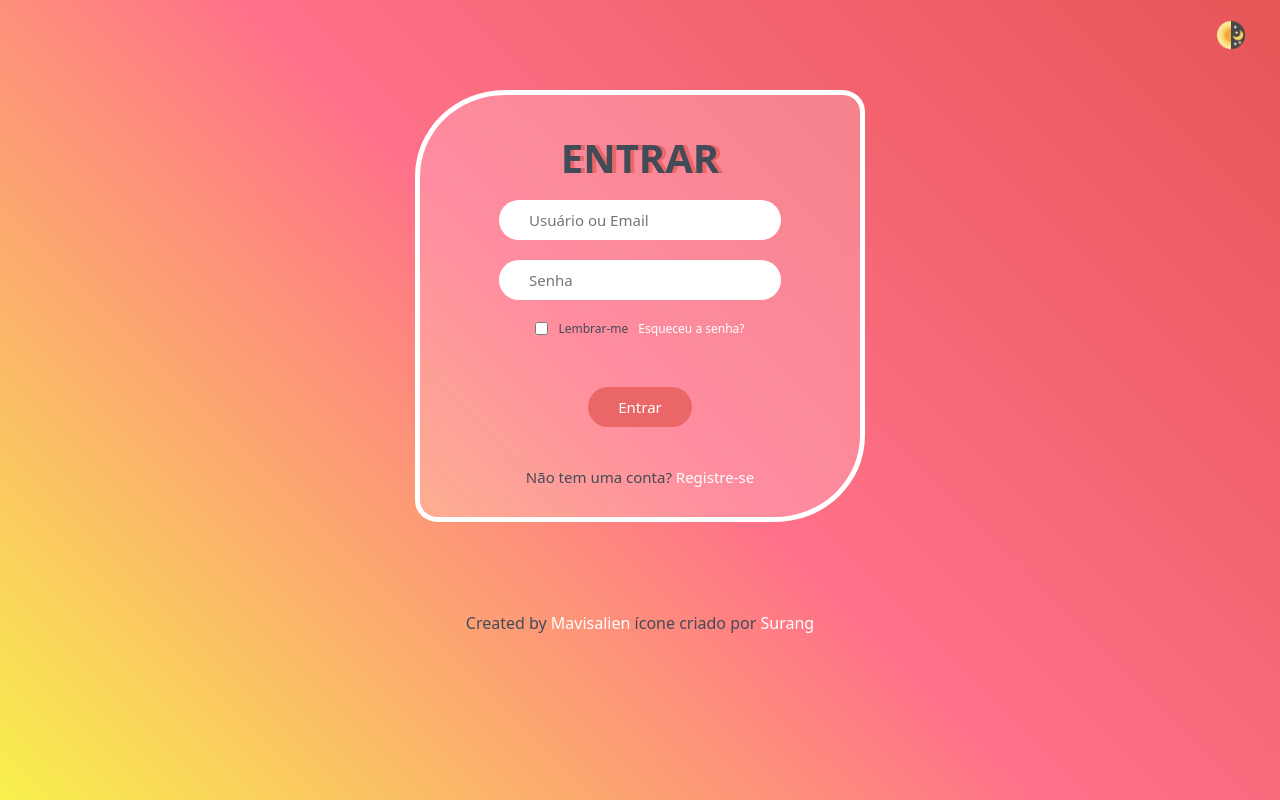
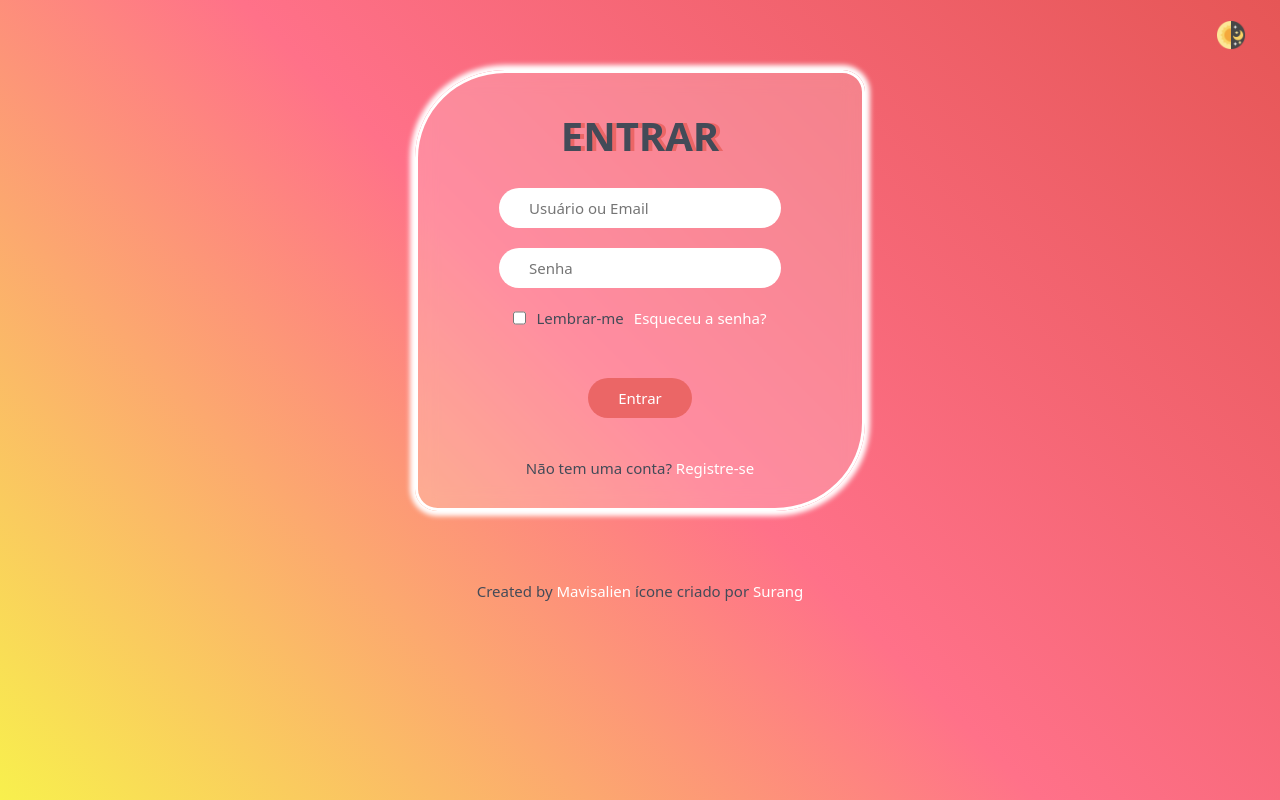
Before and after one commit to Mavisalien/Login-paradise, a plain HTML site: page index.html in a window 1280 px wide. Drawn offline with Linux system fonts and the light colour scheme; files whose address does not match are found by name; a web font is replaced by a local one.

Commit message:
Update style.css

```diff
--- a/style.css
+++ b/style.css
@@ -20,6 +20,7 @@ body {
 body.dark {
   background: linear-gradient(rgba(0, 0, 0, 0.7), rgba(0, 0, 0, 0.8)),
   linear-gradient(45deg,  #f8f04d, #ff7189, #e65656);
+  color:rgb(109, 122, 143) ;
 }
 #toggle-tema {
   position: absolute;
@@ -40,13 +41,15 @@ a:hover {
 section {
   max-width: 450px;
   width: 90%;
-  margin: 90px auto;
-  border: 5px solid white;
+  margin: 70px auto;
+  border: 3px solid white;
   border-radius: 20% 5%;
+  box-shadow: 0px 0px 5px 5px white;
   padding: 30px;
   background: rgba(255, 255, 255, 0.2);
   backdrop-filter: blur(10px);
   -webkit-backdrop-filter: blur(10px);
+
 }
 
 .form-container {
@@ -59,7 +62,7 @@ section {
   font-size: 40px;
   font-weight: 600;
   padding: 5px;
-  margin-bottom: 10px;
+  margin-bottom: 20px;
   text-transform: uppercase;
   text-shadow: 4px 0 0 #eb6666;
 }
@@ -87,7 +90,7 @@ section {
 .actions-container {
   display: flex;
   gap: 30px 10px;
-  font-size: 12px;
+  font-size: 15px;
 }
 
 #entrar {
@@ -114,6 +117,7 @@ section {
 
 footer {
   text-align: center;
+  font-size: 15px;
 }
 
  @media screen and (max-width: 600px){
```
